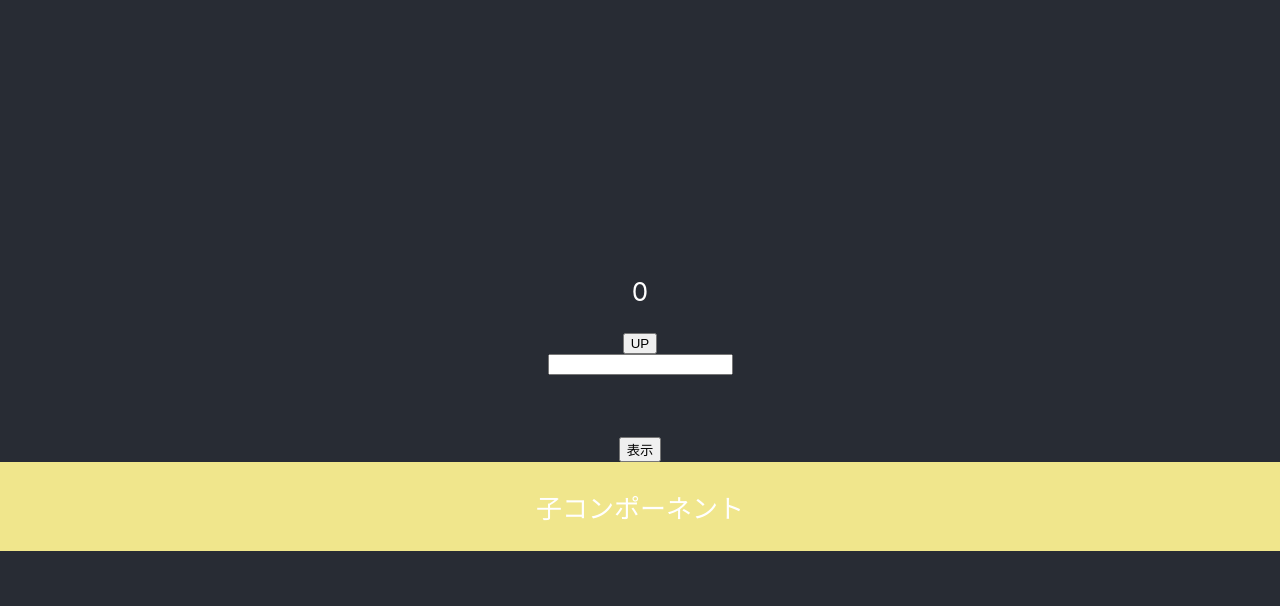
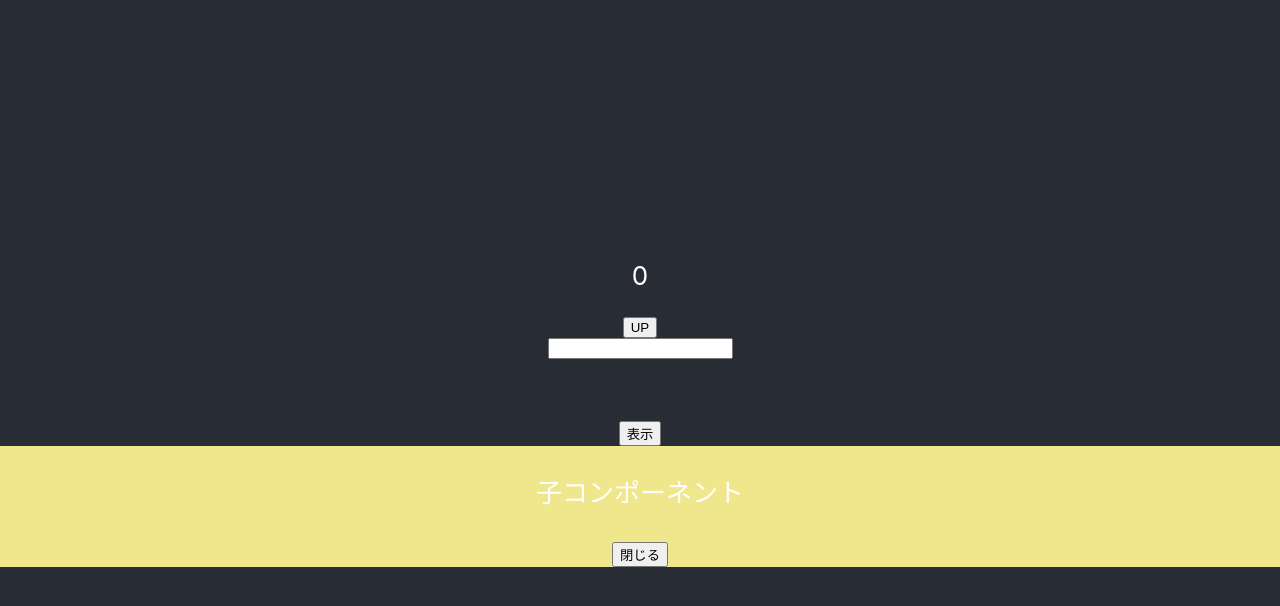
Before and after one commit to Yolobuil/jkproject, a React (Create React App) app: page / in a window 1280 px wide. Both pictures are taken after a click on the button "表示". Shown: the top 606 px of the page. Built offline with nearby package versions, Linux system fonts and the light colour scheme.

Commit message:
ueCallBack

```diff
--- a/src/App.tsx
+++ b/src/App.tsx
@@ -1,4 +1,4 @@
-import React, {useState} from 'react';
+import React, {useState, useCallback} from 'react';
 import './App.css';
 import {ChildArea} from './ChildArea'
 
@@ -14,6 +14,8 @@
 
 }
 
+
+
 const onClickOpen = () =>{
 setOpen(!open);
 }
@@ -21,6 +23,12 @@
 const onChangeText = (e: any) => {
   setText(e.target.value);
 }
+
+
+//　再レンダリングされたら上からアロー関数が再生成される
+const onClickClose = useCallback(() => {
+  setOpen(false);
+}, []);
 
   return (
     <div className="App">
@@ -34,7 +42,7 @@
   <br />
   <button onClick={onClickOpen}> 表示</button>
 
-  <ChildArea  open={open} />
+  <ChildArea  open={open} onClickClose={onClickClose} />
       </header>
     </div>
   );
--- a/src/ChildArea.tsx
+++ b/src/ChildArea.tsx
@@ -8,15 +8,16 @@
 
 export const ChildArea = memo((props:any) => {
 
-  const {open} = props
+  const {open, onClickClose} = props
 
   // 下記のような書き方をすることで、２０００件の値を用意できる
-  const data = [...Array(2000).keys()];
+  const data = [...Array(500).keys()];
   //console.log(data);
 
   data.forEach(() => {
     console.log('...');
   })
+
 
   //ボタンを押したり文字入力したりすると際レンダリングが起きる
 
@@ -25,6 +26,7 @@
 { open === true &&
   <div style={style}>
   <p>子コンポーネント</p>
+  <button onClick={onClickClose}>閉じる</button>
   </div>
   }
   </>
```
Also changed, not shown: メモ.txt.
